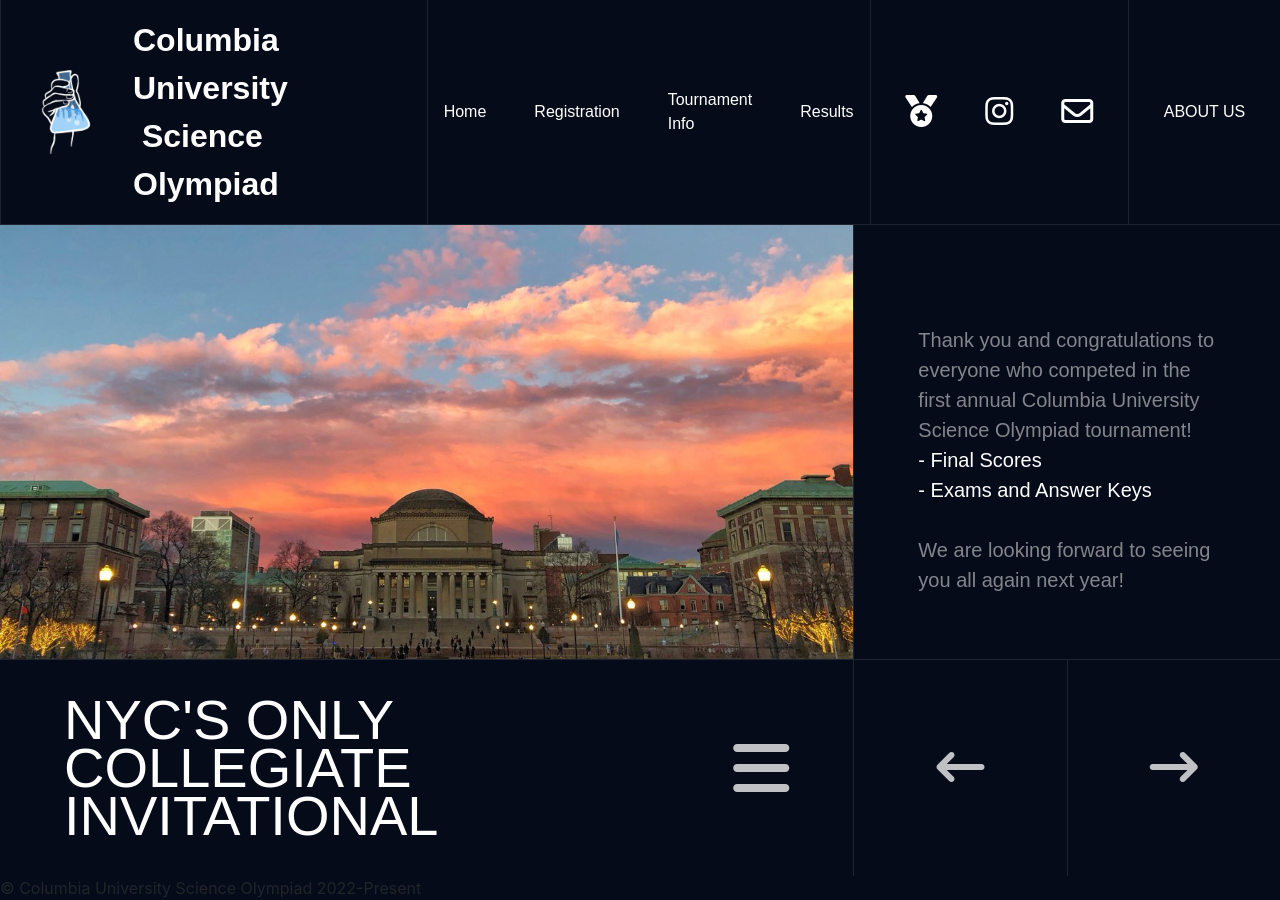
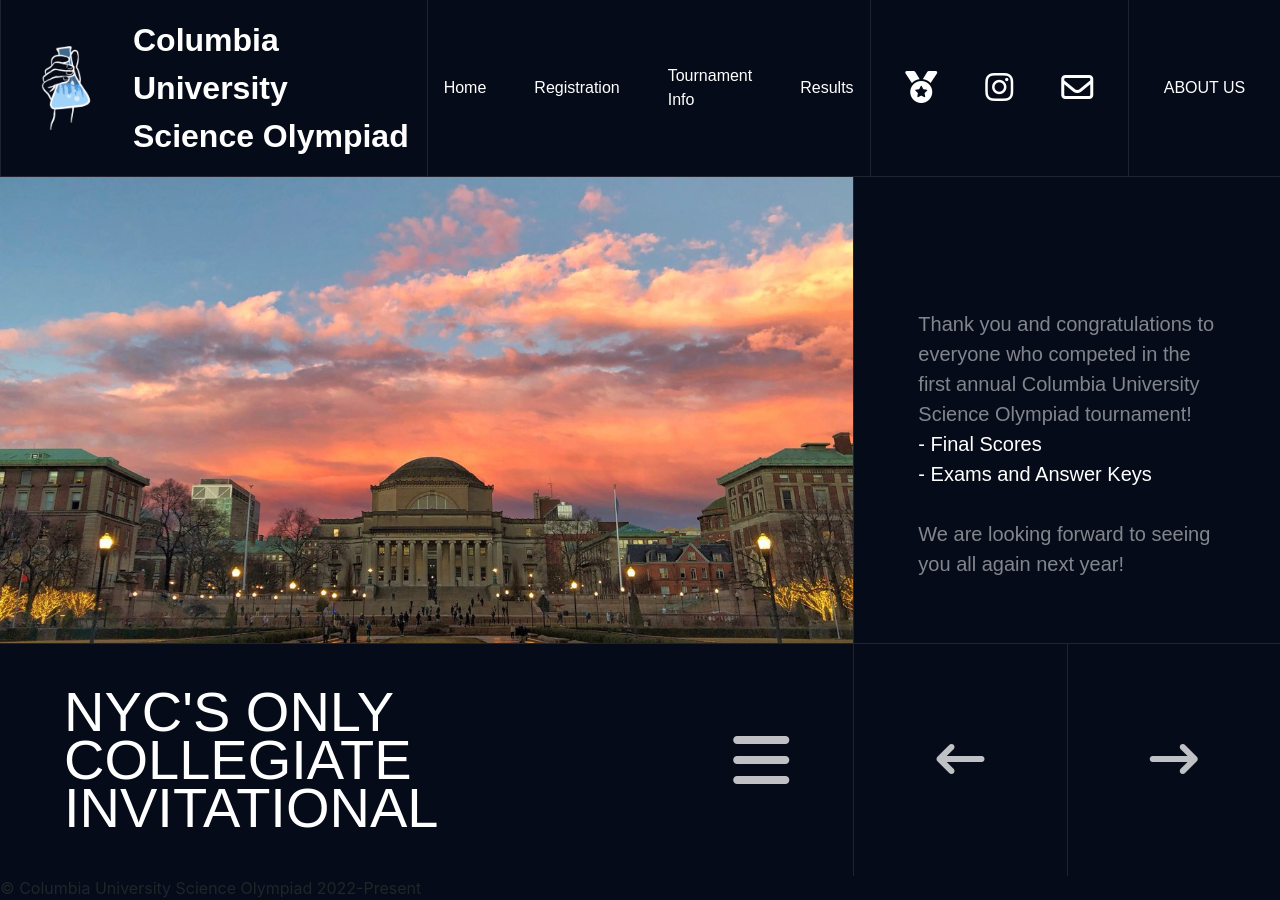
Before and after one commit to columbia-science-olympiad/columbia-science-olympiad.github.io, a Jekyll site: the page built from index.html, in a window 1280 px wide. Built offline with Jekyll 4.4.1, drawn with Linux system fonts in a browser that asks for light colours; nearby versions of some CDN libraries.

Commit message:
set up on save formatting

```diff
--- a/_includes/navbar.html
+++ b/_includes/navbar.html
@@ -1,12 +1,17 @@
 <nav data-toggled="false" data-transitionable="false">
   <div id="nav-logo-section" class="nav-section">
     <a href="/">
-        <img src="/assets/images/logo.png" class="logo-img" alt="Columbia University Science Olympiad Logo">
+      <img
+        src="/assets/images/logo.png"
+        class="logo-img"
+        alt="Columbia University Science Olympiad Logo"
+      />
       <!-- <img src="/assets/images/city_logo.png" class="logo-img" alt="Columbia University Science Olympiad Logo"> -->
     </a>
     <div>
       <a href="/">
-          <p class = "logo-name">Columbia University </p> <p class="logo-name"> Science Olympiad </p>
+        <p class="logo-name">Columbia University</p>
+        <p class="logo-name">Science Olympiad</p>
       </a>
     </div>
   </div>
```
Also changed, not shown: other parts of _includes/navbar.html (+4 -1 lines), 1 other file. Lines whose indentation alone changed are shown as unchanged.
